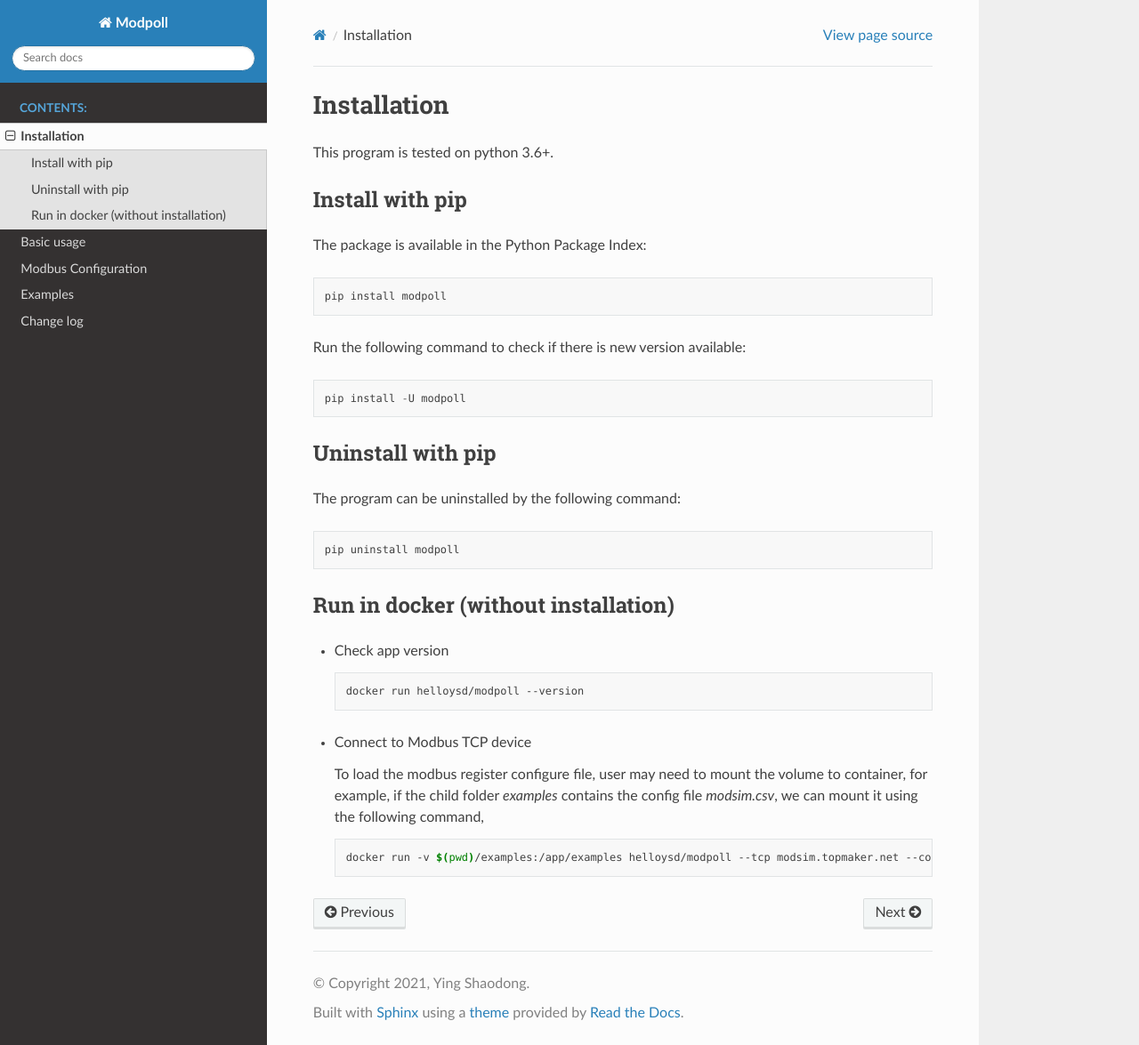
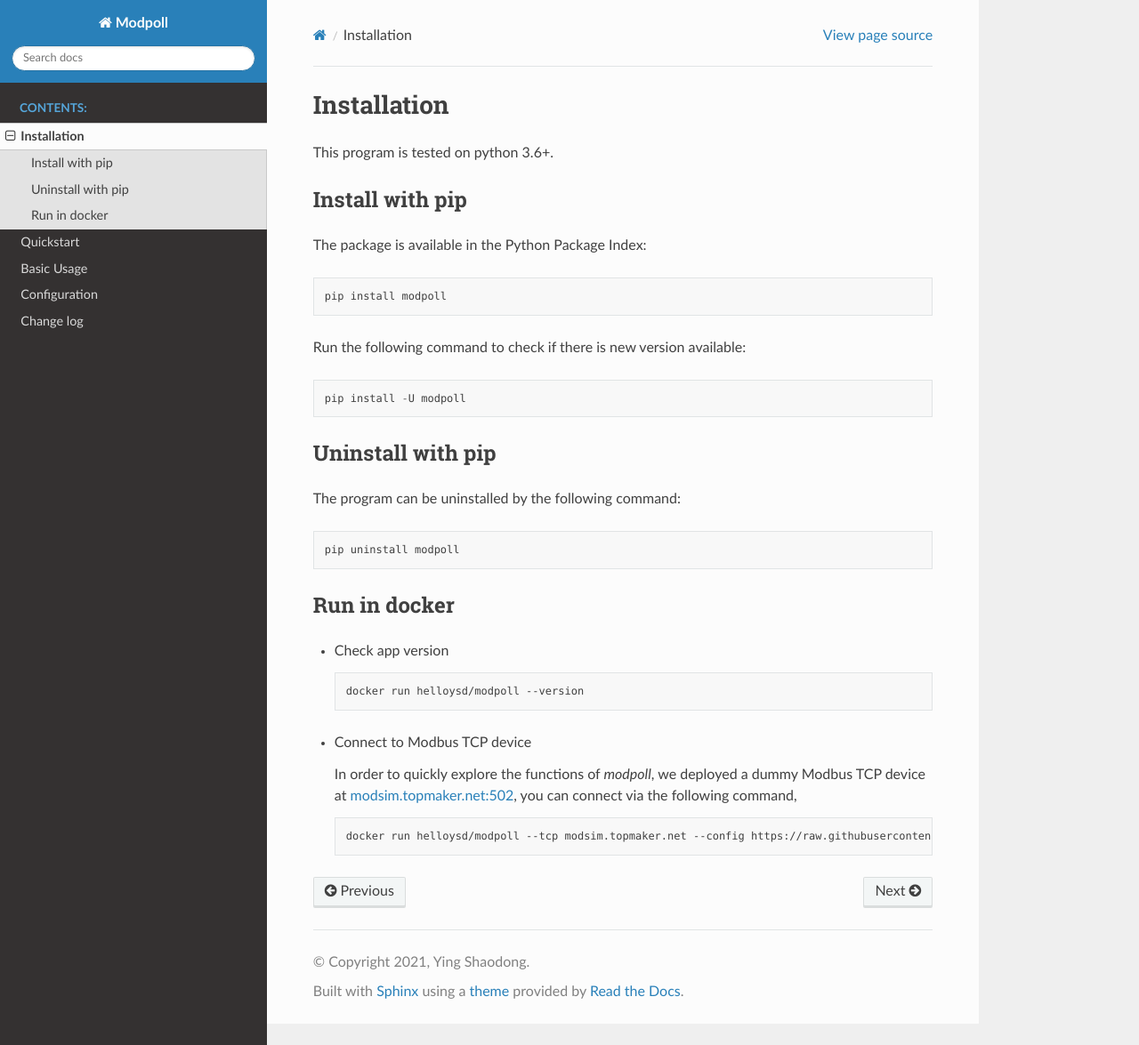
Before and after one commit to gavinying/modpoll, a Sphinx documentation site: the page built from docs/installation.rst, in a window 1280 px wide and 1175 px high. Shown: the whole window at 89% size. Built offline with Sphinx 7.4.7 and the Read the Docs theme 2.0.0, drawn with Linux system fonts in a browser that asks for light colours.

Commit message:
update docs

```diff
--- a/docs/changelog.rst
+++ b/docs/changelog.rst
@@ -6,8 +6,7 @@ Change log
 
  * add documentation
  * add examples
- * migrate to gitlab
- * add gitlab-ci
+ * add CI/CD integration
  * bugfixs;
 
 0.2.0
--- a/docs/config.rst
+++ b/docs/configure.rst
@@ -1,8 +1,8 @@
-Modbus Configuration
+Configuration
 ====================
 
-File Format
---------------------------
+Modbus Configure File
+----------------------
 
 In order to communicate with modbus devices, a proper modbus configure file is required.
 It is mainly to describe the device address and register mappings.
--- a/docs/index.rst
+++ b/docs/index.rst
@@ -10,10 +10,10 @@ Welcome to Modpoll's documentation!
    :maxdepth: 2
    :caption: Contents:
 
-   install
+   installation
+   quickstart
    usage
-   config
-   example
+   configure
    changelog
 
 Indices and tables
--- a/docs/install.rst
+++ b/docs/installation.rst
@@ -23,7 +23,7 @@ The program can be uninstalled by the following command::
     pip uninstall modpoll
 
 
-Run in docker (without installation)
+Run in docker
 -------------------------------------
 
 - Check app version
@@ -35,8 +35,8 @@ Run in docker (without installation)
 
 - Connect to Modbus TCP device
 
-  To load the modbus register configure file, user may need to mount the volume to container, for example, if the child folder `examples` contains the config file `modsim.csv`, we can mount it using the following command,
+  In order to quickly explore the functions of *modpoll*, we deployed a dummy Modbus TCP device at `<modsim.topmaker.net:502>`_, you can connect via the following command,
 
   .. code-block:: shell
 
-    docker run -v $(pwd)/examples:/app/examples helloysd/modpoll --tcp modsim.topmaker.net --config /app/examples/modsim.csv
+    docker run helloysd/modpoll --tcp modsim.topmaker.net --config https://raw.githubusercontent.com/gavinying/modpoll/master/examples/modsim.csv
```
Also changed, not shown: README.md (+6 -6 lines), docs/example.rst (deleted, +0 -57 lines), docs/quickstart.rst (added, +42 -0 lines), docs/usage.rst (+29 -1 lines), 1 other file.
